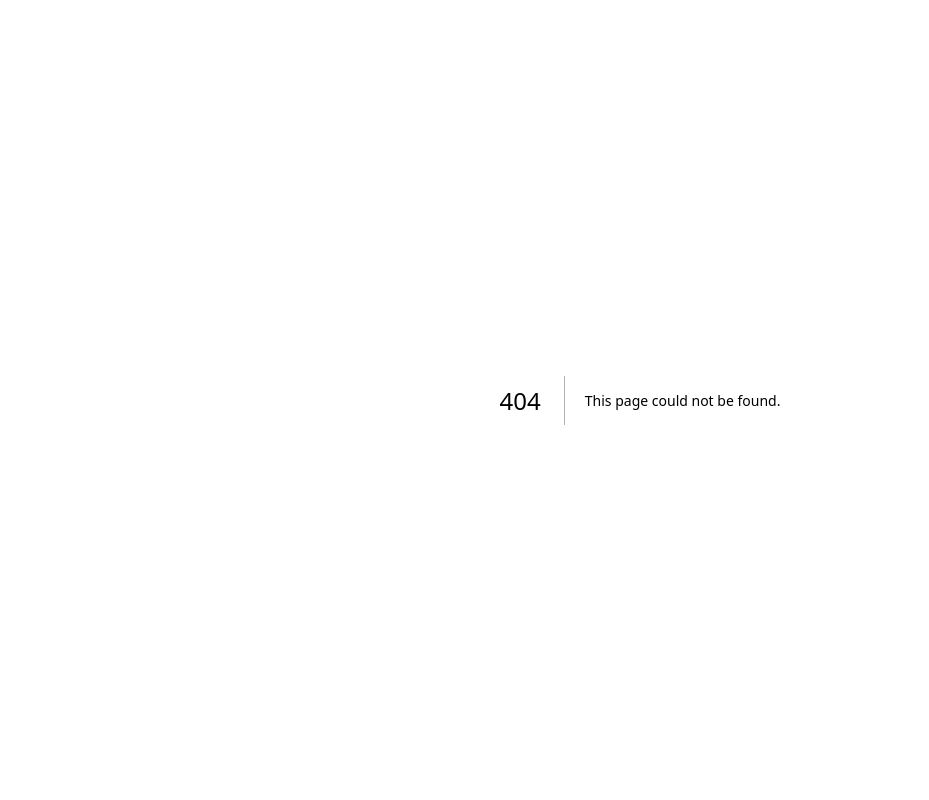
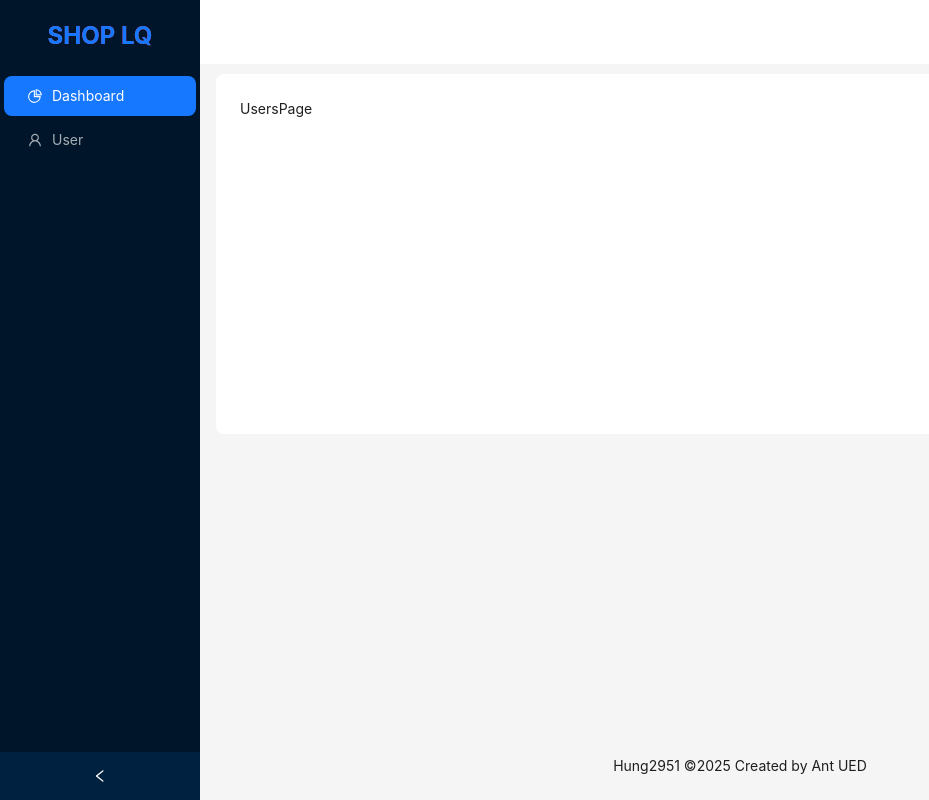
Before and after one commit to hungg2951/ShopLQ, a Next.js app: page /admin/users in a window 1280 px wide. Before the commit this address had no page. Shown: the whole page, without its empty margins (0-929 px from the left). Built offline with nearby package versions, Linux system fonts and the light colour scheme.

Commit message:
update admin layout

```diff
--- a/next.config.ts
+++ b/next.config.ts
@@ -16,6 +16,14 @@ const nextConfig: NextConfig = {
         source: '/nap-coin',         // URL mà người dùng sẽ truy cập
         destination: '/deposit',     // URL mà Next.js sẽ render nội dung từ
       },
+      {
+        source: '/dang-nhap',         // URL mà người dùng sẽ truy cập
+        destination: '/login',     // URL mà Next.js sẽ render nội dung từ
+      },
+      {
+        source: '/dang-ky',         // URL mà người dùng sẽ truy cập
+        destination: '/register',     // URL mà Next.js sẽ render nội dung từ
+      },
     ];
   },
 };
--- a/package.json
+++ b/package.json
@@ -9,6 +9,7 @@
     "lint": "next lint"
   },
   "dependencies": {
+    "@ant-design/icons": "^6.0.0",
     "antd": "^5.24.7",
     "lucide-react": "^0.488.0",
     "next": "15.3.0",
--- /dev/null
+++ b/src/app/(client)/login/page.tsx
@@ -0,0 +1,20 @@
+"use client";
+import AuthForm from '@/components/client/authForm';
+import { useState } from 'react';
+
+const LoginPage: React.FC = () => {
+  const [loading, setLoading] = useState(false);
+
+  const handleLogin = async (values: any) => {
+    setLoading(true);
+    console.log('Login with:', values);
+    // Gọi API login ở đây
+    setTimeout(() => {
+      setLoading(false);
+    }, 1000);
+  };
+
+  return <AuthForm type="login" onSubmit={handleLogin} loading={loading} />;
+};
+
+export default LoginPage;
--- /dev/null
+++ b/src/app/(client)/register/page.tsx
@@ -0,0 +1,20 @@
+"use client";
+import AuthForm from '@/components/client/authForm';
+import React, { useState } from 'react';
+
+const RegisterPage: React.FC = () => {
+  const [loading, setLoading] = useState(false);
+
+  const handleRegister = async (values: any) => {
+    setLoading(true);
+    console.log('Register with:', values);
+    // Gọi API register ở đây
+    setTimeout(() => {
+      setLoading(false);
+    }, 1000);
+  };
+
+  return <AuthForm type="register" onSubmit={handleRegister} loading={loading} />;
+};
+
+export default RegisterPage;
--- a/src/app/admin/layout.tsx
+++ b/src/app/admin/layout.tsx
@@ -1,18 +1,82 @@
+"use client";
+import React, { useState } from "react";
+import type { MenuProps } from "antd";
+import { Layout, Menu, theme } from "antd";
+import Link from "next/link";
+import { itemsList } from "./navbar/navbar";
+
+const { Header, Content, Footer, Sider } = Layout;
+
+type MenuItem = Required<MenuProps>["items"][number];
+
+function getItem(
+  label: React.ReactNode,
+  key: React.Key,
+  icon?: React.ReactNode,
+  children?: MenuItem[]
+): MenuItem {
+  return {
+    key,
+    icon,
+    children,
+    label,
+  } as MenuItem;
+}
+
+const items: MenuItem[] = itemsList.map((item) =>
+  getItem(<Link href={item.path}>{item.name}</Link>, item.key, item.icon)
+);
 export default function AdminLayout({
   children,
 }: {
   children: React.ReactNode;
 }) {
+  const [collapsed, setCollapsed] = useState(false);
+  const {
+    token: { colorBgContainer, borderRadiusLG },
+  } = theme.useToken();
+
   return (
-      <div className="min-h-screen bg-gray-100">
-        <aside className="w-64 bg-gray-800 text-white fixed h-full p-4">
-          <h2 className="text-lg font-bold">Admin Panel</h2>
-          <ul className="mt-4 space-y-2">
-            <li><a href="/admin" className="hover:text-yellow-400">Dashboard</a></li>
-            <li><a href="/admin/users" className="hover:text-yellow-400">Người dùng</a></li>
-          </ul>
-        </aside>
-        <main className="ml-64 p-6">{children}</main>
+    <Layout style={{ minHeight: "100vh" }}>
+      <Sider
+        collapsible
+        collapsed={collapsed}
+        onCollapse={(value) => setCollapsed(value)}
+      >
+        <div className="text-center my-5">
+          <Link
+            className="uppercase text-2xl font-bold bg-gradient-to-r from-purple-400 via-pink-500 to-red-500 text-transparent bg-clip-text"
+            href={"/"}
+          >
+            SHOP LQ
+          </Link>
         </div>
+        <Menu
+          theme="dark"
+          defaultSelectedKeys={["1"]}
+          mode="inline"
+          items={items}
+        />
+      </Sider>
+      <Layout>
+        <Header style={{ padding: 0, background: colorBgContainer }} />
+        <Content style={{ margin: "0 16px" }}>
+          <div
+            style={{
+              padding: 24,
+              minHeight: 360,
+              background: colorBgContainer,
+              borderRadius: borderRadiusLG,
+              marginTop:10
+            }}
+          >
+            {children}
+          </div>
+        </Content>
+        <Footer style={{ textAlign: "center" }}>
+          Hung2951 ©{new Date().getFullYear()} Created by Ant UED
+        </Footer>
+      </Layout>
+    </Layout>
   );
 }
--- /dev/null
+++ b/src/app/admin/navbar/navbar.tsx
@@ -0,0 +1,16 @@
+import { PieChartOutlined, UserOutlined } from "@ant-design/icons";
+
+export const itemsList = [
+  {
+    name: "Dashboard",
+    key: "1",
+    icon: <PieChartOutlined />,
+    path: "/admin",
+  },
+  {
+    name: "User",
+    key: "2",
+    icon: <UserOutlined />,
+    path: "/admin/users",
+  },
+];
--- /dev/null
+++ b/src/app/admin/users/page.tsx
@@ -0,0 +1,15 @@
+import React from 'react'
+
+interface Props {
+
+}
+
+const UsersPage = (props: Props) => {
+    return (
+        <div>
+            UsersPage
+        </div>
+    )
+}
+
+export default UsersPage
--- /dev/null
+++ b/src/components/client/authForm.tsx
@@ -0,0 +1,100 @@
+import React from "react";
+import { Form, Input, Button, Typography } from "antd";
+import Link from "next/link";
+
+const { Title } = Typography;
+
+type AuthFormProps = {
+  type: "login" | "register";
+  onSubmit: (values: any) => void;
+  loading?: boolean;
+};
+
+const AuthForm: React.FC<AuthFormProps> = ({
+  type,
+  onSubmit,
+  loading = false,
+}) => {
+  const isLogin = type === "login";
+
+  return (
+    <div
+      style={{ maxWidth: 500, paddingTop: "2rem" }}
+      className="border-gray-300 rounded-lg shadow-md p-6 bg-white my-20 mx-auto"
+    >
+      <Title level={2} style={{ textAlign: "center" }}>
+        {isLogin ? "Đăng nhập" : "Đăng ký tài khoản"}
+      </Title>
+
+      <Form layout="vertical" onFinish={onSubmit} autoComplete="off">
+        {!isLogin && (
+          <Form.Item
+            label="Tên người dùng"
+            name="username"
+            rules={[{ required: true, message: "Vui lòng nhập tên người dùng!" }]}
+          >
+            <Input />
+          </Form.Item>
+        )}
+
+        <Form.Item
+          label="Email"
+          name="email"
+          rules={[
+            { required: true, message: "Vui lòng nhập email!" },
+            { type: "email", message: "Email không hợp lệ!" },
+          ]}
+        >
+          <Input />
+        </Form.Item>
+
+        <Form.Item
+          label="Mật khẩu"
+          name="password"
+          rules={[{ required: true, message: "Vui lòng nhập mật khẩu!" }]}
+        >
+          <Input.Password />
+        </Form.Item>
+
+        {!isLogin && (
+          <Form.Item
+            label="Xác nhận mật khẩu"
+            name="confirmPassword"
+            dependencies={["password"]}
+            rules={[
+              { required: true, message: "Vui lòng xác nhận mật khẩu!" },
+              ({ getFieldValue }) => ({
+                validator(_, value) {
+                  if (!value || getFieldValue("password") === value) {
+                    return Promise.resolve();
+                  }
+                  return Promise.reject("Mật khẩu không khớp!");
+                },
+              }),
+            ]}
+          >
+            <Input.Password />
+          </Form.Item>
+        )}
+
+        <Form.Item>
+          <Button type="primary" htmlType="submit" block loading={loading}>
+            {isLogin ? "Đăng nhập" : "Đăng ký"}
+          </Button>
+        </Form.Item>
+        {isLogin ? (
+          <p>
+            Bạn chưa có tài khoản?{" "}
+            <Link href={"/dang-ky"}>Đăng ký tài khoản</Link>
+          </p>
+        ) : (
+          <p>
+            Bạn đã có tài khoản? <Link href={"/dang-nhap"}>Đăng nhập</Link>
+          </p>
+        )}
+      </Form>
+    </div>
+  );
+};
+
+export default AuthForm;
```
Also changed, not shown: 1 other file (tests, documents, lock files or other folders). Lines whose indentation alone changed are shown as unchanged.
